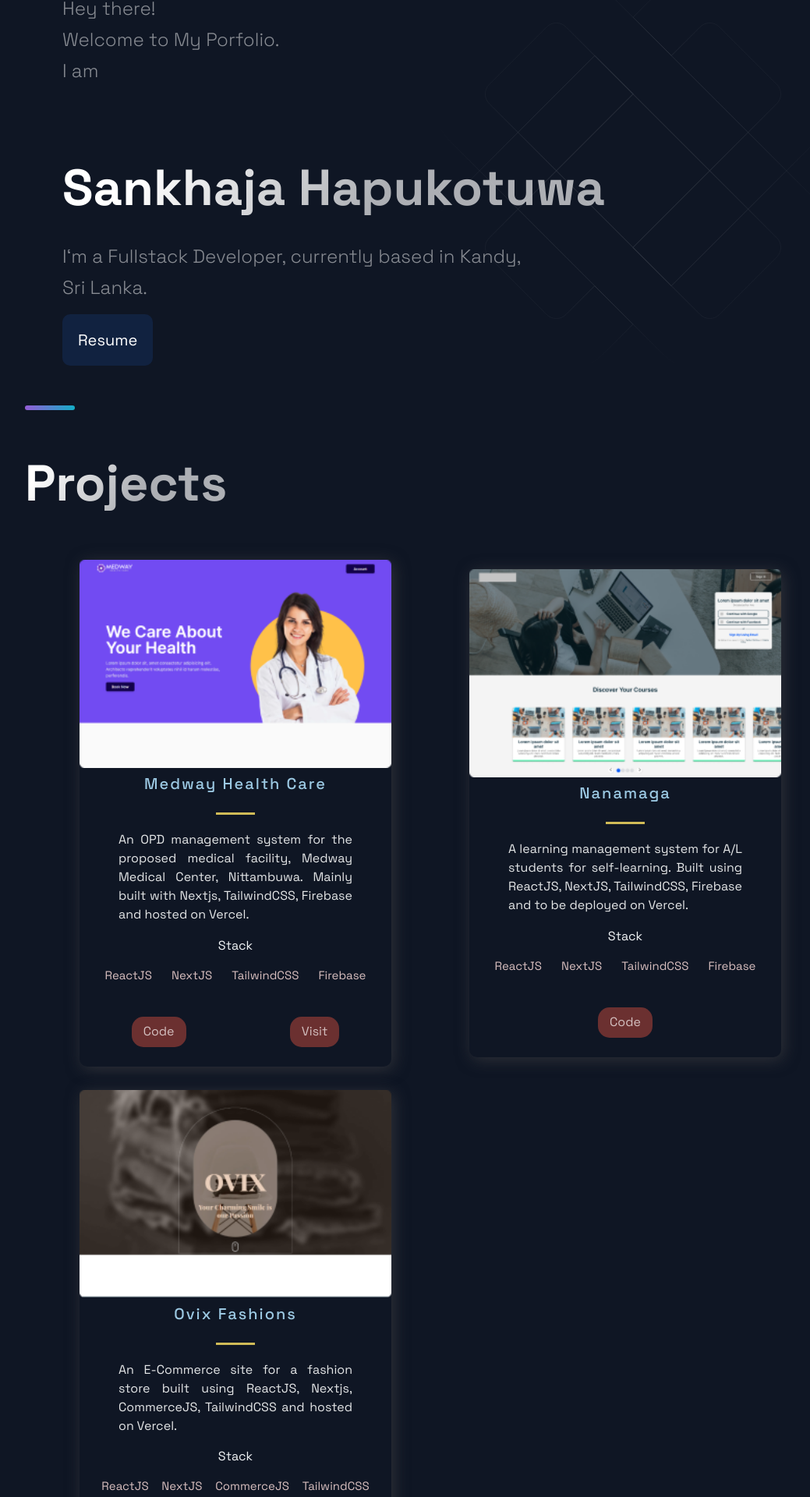
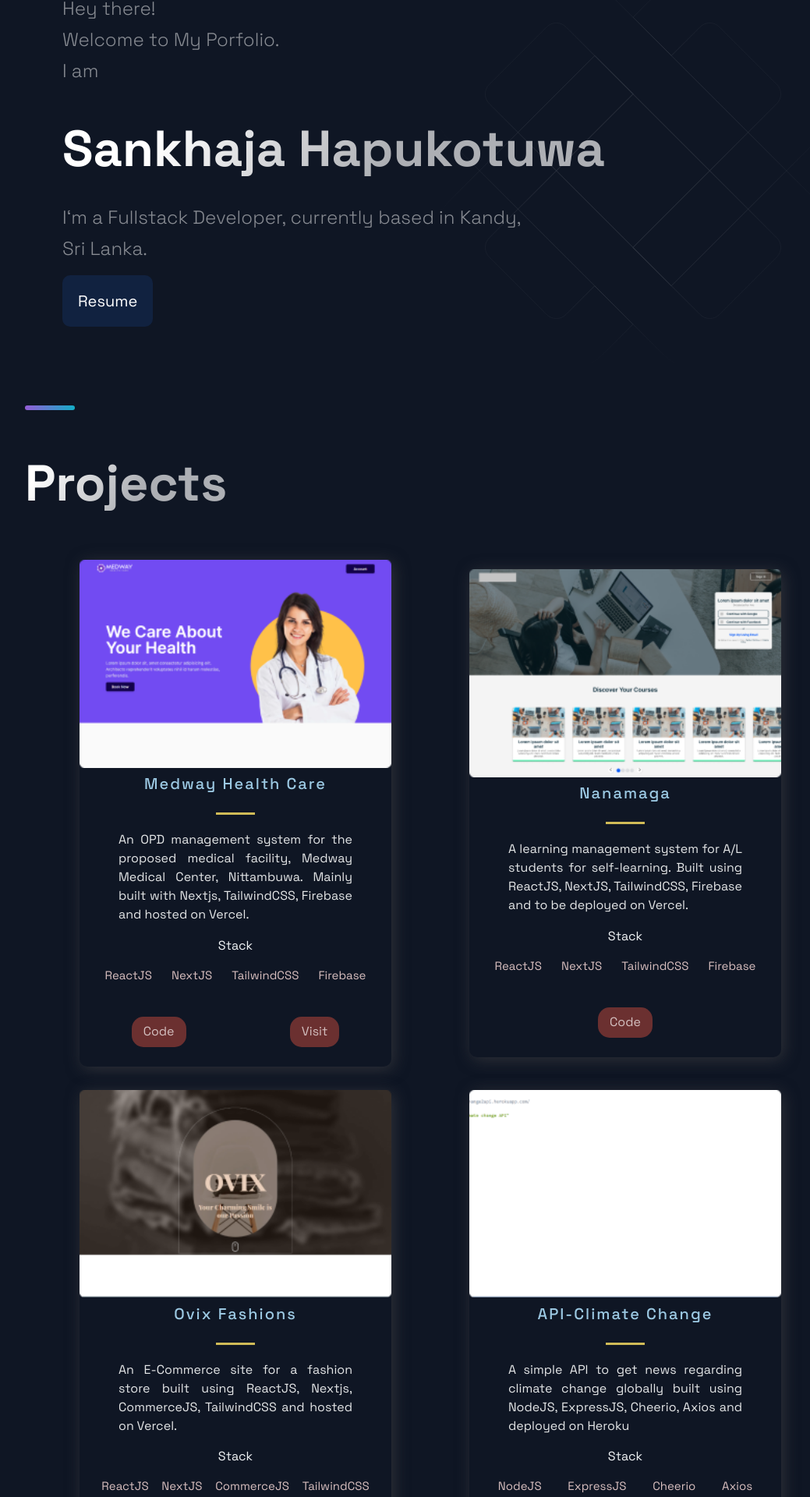
Before and after one commit to SankhajaH/Portfolio, a Next.js app: page / in a window 1280 px wide. Shown: the part 153-2073 px from the top of the page at 78% size, without its empty margins (88-1127 px from the left). Built offline with nearby package versions, Linux system fonts and the light colour scheme.

Commit message:
Changes to styling

```diff
--- a/src/components/Hero/Hero.js
+++ b/src/components/Hero/Hero.js
@@ -1,8 +1,8 @@
 import React from 'react';
 
-import { Section, SectionText, SectionTitle } from '../../styles/GlobalComponents';
+import { Section } from '../../styles/GlobalComponents';
 import Button from '../../styles/GlobalComponents/Button';
-import { LeftSection, A } from './HeroStyles';
+import { LeftSection, A, SectionText, SectionTitle } from './HeroStyles';
 
 
 const Hero = () => (
--- a/src/components/Hero/HeroStyles.js
+++ b/src/components/Hero/HeroStyles.js
@@ -30,3 +30,55 @@ export const A = styled.a`
   }
   padding: 2rem;
 `;
+
+export const SectionText = styled.p`
+  max-width: 800px;
+  font-size: 24px;
+  line-height: 40px;
+  font-weight: 300;
+  padding-bottom: 3.6rem;
+  color: rgba(255, 255, 255, 0.5);
+
+  @media ${(props) => props.theme.breakpoints.md} {
+    max-width: 670px;
+    font-size: 20px;
+    line-height: 32px;
+    padding-bottom: 12px;
+  }
+
+  @media ${(props) => props.theme.breakpoints.sm} {
+    font-size: 16px;
+    line-height: 24px;
+    padding-bottom: 8px;
+  }
+`
+
+export const SectionTitle = styled.h2`
+  font-weight: 800;
+  font-size: ${(props) => props.main ? '65px' : '56px'};
+  line-height: ${(props) => props.main ? '72px' : '56px'};
+  width: max-content;
+  max-width: 100%;
+  background: linear-gradient(121.57deg, #FFFFFF 18.77%, rgba(255, 255, 255, 0.66) 60.15%);
+  -webkit-background-clip: text;
+  -webkit-text-fill-color: transparent;
+  margin-bottom: 16px;
+  padding: ${(props) => props.main ? '8px 0 16px' : '0'};
+
+  @media ${props => props.theme.breakpoints.md}{
+    font-size: ${(props) => props.main ? '56px' : '48px'};
+    line-height: ${(props) => props.main ? '56px' : '48px'};
+    margin-bottom: 12px;
+    padding: ${(props) => props.main ? '20px 0 12px' : '0'};
+  }
+
+  @media ${props => props.theme.breakpoints.sm}{
+    font-size: 32px;
+    line-height: 40px;
+    font-size: ${(props) => props.main ? '28px' : '32px'};
+    line-height: ${(props) => props.main ? '32px' : '40px'};
+    margin-bottom: 8px;
+    padding: ${(props) => props.main ? '12px 0 8px' : '0'};
+    max-width: 100%;
+  }
+`
--- a/src/constants/constants.js
+++ b/src/constants/constants.js
@@ -26,6 +26,15 @@ export const projects = [
     visit: 'https://ovix-fashions.vercel.app/',
     id: 2,
   },
+  {
+    title: 'API-Climate Change',
+    description: "A simple API to get news regarding climate change globally built using NodeJS, ExpressJS, Cheerio, Axios and deployed on Heroku",
+      image: '/images/API.png',
+      tags: ['NodeJS', 'ExpressJS', 'Cheerio', 'Axios'],
+    source: 'https://github.com/SankhajaH/API-climate-change',
+    visit: 'https://climatechange2api.herokuapp.com/',
+    id: 3,
+  },
 ];
 
 export const TimeLineData = [
```
Also changed, not shown: public/images/API.png (added).
